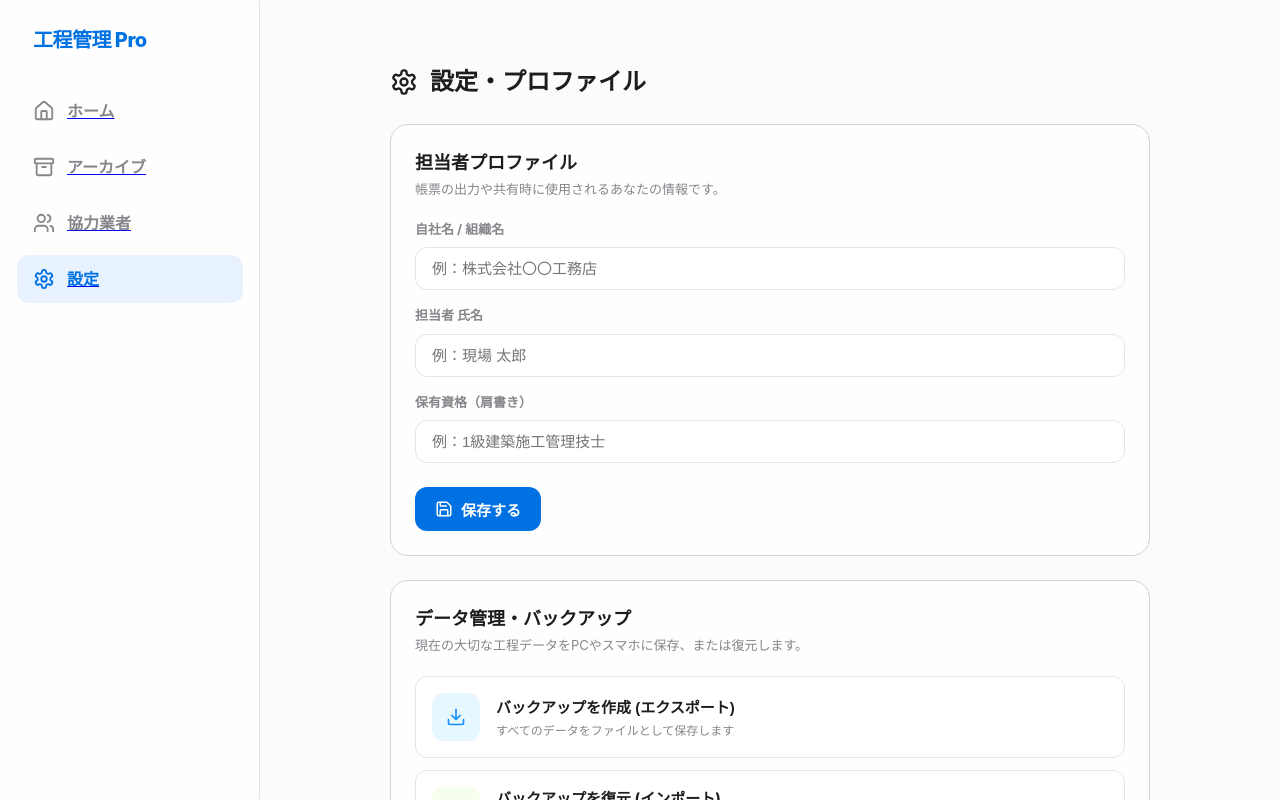
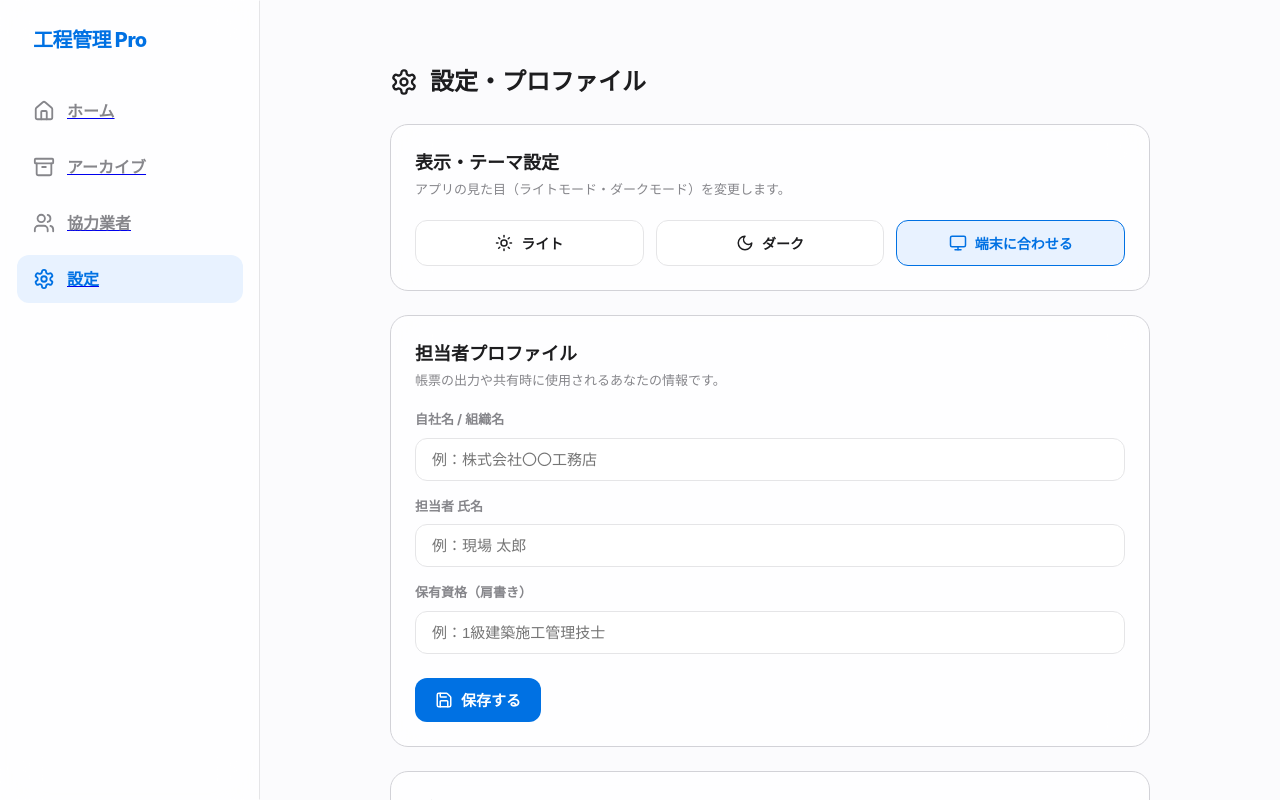
Before and after one commit to AcaAqua/NexBuildLF, a Next.js app: page /settings in a window 1280 px wide. Built offline with nearby package versions, Linux system fonts and the light colour scheme.

Commit message:
feat: add user-configurable light/dark theme toggle in settings

```diff
--- a/package.json
+++ b/package.json
@@ -16,6 +16,7 @@
     "next": "15.5.15",
     "next-auth": "^5.0.0-beta.31",
     "next-pwa": "^5.6.0",
+    "next-themes": "^0.4.6",
     "react": "19.0.0",
     "react-dom": "19.0.0"
   },
--- a/src/app/globals.css
+++ b/src/app/globals.css
@@ -43,8 +43,7 @@
   --navbar-height: 72px; /* Bottom navigation for mobile */
 }
 
-@media (prefers-color-scheme: dark) {
-  :root {
+:root.dark, .dark {
   --background: #191a1b;
   --foreground: #ececed;
 
@@ -69,7 +68,6 @@
 
   --text-main: #ececed;
   --text-sub: #a1a1a6;
-  }
 }
 
 * {
--- a/src/app/layout.tsx
+++ b/src/app/layout.tsx
@@ -2,6 +2,8 @@
 
 import { Inter } from "next/font/google";
 import "./globals.css";
+
+import { ThemeProvider } from "@/components/ThemeProvider";
 
 const inter = Inter({
   subsets: ["latin"],
@@ -16,7 +18,14 @@ export default function RootLayout({
   return (
     <html lang="ja" className={inter.variable} suppressHydrationWarning>
       <body suppressHydrationWarning>
-        {children}
+        <ThemeProvider
+          attribute="class"
+          defaultTheme="system"
+          enableSystem
+          disableTransitionOnChange
+        >
+          {children}
+        </ThemeProvider>
       </body>
     </html>
   );
--- a/src/app/settings/page.tsx
+++ b/src/app/settings/page.tsx
@@ -2,15 +2,19 @@
 
 import React, { useState, useEffect } from 'react';
 import MainLayout from "@/components/layout/MainLayout";
-import { Settings, Save, Download, Upload, AlertTriangle } from "lucide-react";
+import { Settings, Save, Download, Upload, AlertTriangle, Moon, Sun, Monitor } from "lucide-react";
+import { useTheme } from "next-themes";
 import { storage, Settings as SettingsType } from "@/lib/storage";
 
 export default function SettingsPage() {
   const [settings, setSettings] = useState<SettingsType>({ companyName: '', userName: '', qualifications: '' });
   const [saveMessage, setSaveMessage] = useState('');
+  const { theme, setTheme } = useTheme();
+  const [mounted, setMounted] = useState(false);
 
   useEffect(() => {
     setSettings(storage.getSettings());
+    setMounted(true);
   }, []);
 
   const handleSave = (e: React.FormEvent) => {
@@ -75,6 +79,37 @@ export default function SettingsPage() {
         </header>
 
         <div className="settings-grid">
+          {/* 表示・テーマ設定 */}
+          <section className="settings-card glass">
+            <h2>表示・テーマ設定</h2>
+            <p className="description">アプリの見た目（ライトモード・ダークモード）を変更します。</p>
+            {mounted && (
+              <div className="theme-toggle-group">
+                <button
+                  className={`theme-btn ${theme === 'light' ? 'active' : ''}`}
+                  onClick={() => setTheme('light')}
+                >
+                  <Sun size={18} />
+                  ライト
+                </button>
+                <button
+                  className={`theme-btn ${theme === 'dark' ? 'active' : ''}`}
+                  onClick={() => setTheme('dark')}
+                >
+                  <Moon size={18} />
+                  ダーク
+                </button>
+                <button
+                  className={`theme-btn ${theme === 'system' ? 'active' : ''}`}
+                  onClick={() => setTheme('system')}
+                >
+                  <Monitor size={18} />
+                  端末に合わせる
+                </button>
+              </div>
+            )}
+          </section>
+
           {/* プロファイル設定 */}
           <section className="settings-card glass">
             <h2>担当者プロファイル</h2>
@@ -317,6 +352,41 @@ export default function SettingsPage() {
           background: #ff7875;
         }
 
+        .theme-toggle-group {
+          display: flex;
+          gap: 12px;
+          flex-wrap: wrap;
+        }
+
+        .theme-btn {
+          display: flex;
+          align-items: center;
+          justify-content: center;
+          gap: 8px;
+          padding: 12px 20px;
+          border-radius: var(--radius-md);
+          border: 1px solid var(--border-light);
+          background: var(--surface);
+          color: var(--text-main);
+          font-weight: 600;
+          font-size: 14px;
+          cursor: pointer;
+          transition: all 0.2s;
+          flex: 1;
+          min-width: 140px;
+        }
+
+        .theme-btn:hover {
+          background: var(--surface-hover);
+          border-color: var(--border);
+        }
+
+        .theme-btn.active {
+          background: var(--primary-pastel);
+          border-color: var(--primary);
+          color: var(--primary);
+        }
+
         @keyframes fadeIn {
           from { opacity: 0; transform: translateY(4px); }
           to { opacity: 1; transform: translateY(0); }
--- /dev/null
+++ b/src/components/ThemeProvider.tsx
@@ -0,0 +1,11 @@
+"use client"
+
+import * as React from "react"
+import { ThemeProvider as NextThemesProvider } from "next-themes"
+
+export function ThemeProvider({
+  children,
+  ...props
+}: React.ComponentProps<typeof NextThemesProvider>) {
+  return <NextThemesProvider {...props}>{children}</NextThemesProvider>
+}
```
Also changed, not shown: 1 other file (tests, documents, lock files or other folders). Lines whose indentation alone changed are shown as unchanged.
